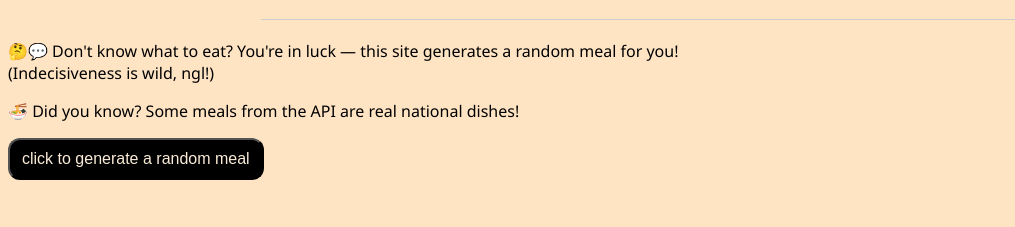
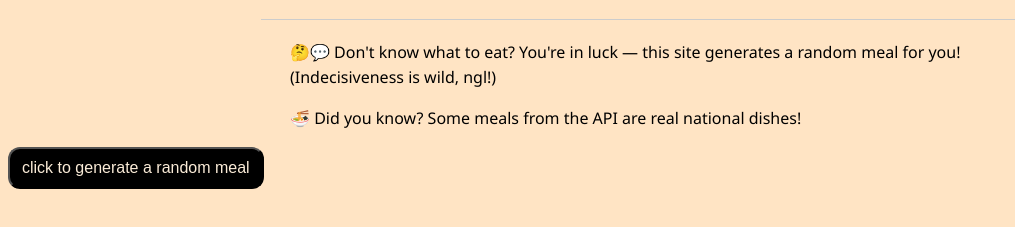
Before and after one commit to KHALIDIIN12/random-meal-generator, a plain HTML site: page index.html in a window 1280 px wide. Shown: the part 67-294 px from the top of the page, without its empty margins (0-1015 px from the left). Drawn offline with Linux system fonts and the light colour scheme.

Commit message:
Style paragraph tags for better spacing and readability

```diff
--- a/style.css
+++ b/style.css
@@ -39,3 +39,8 @@ hr {
   background: #ccc;
   margin: 10px auto 20px;
 }
+p {
+  line-height: 1.6;
+  max-width: 700px;
+  margin: 0 auto 15px;
+}
```
